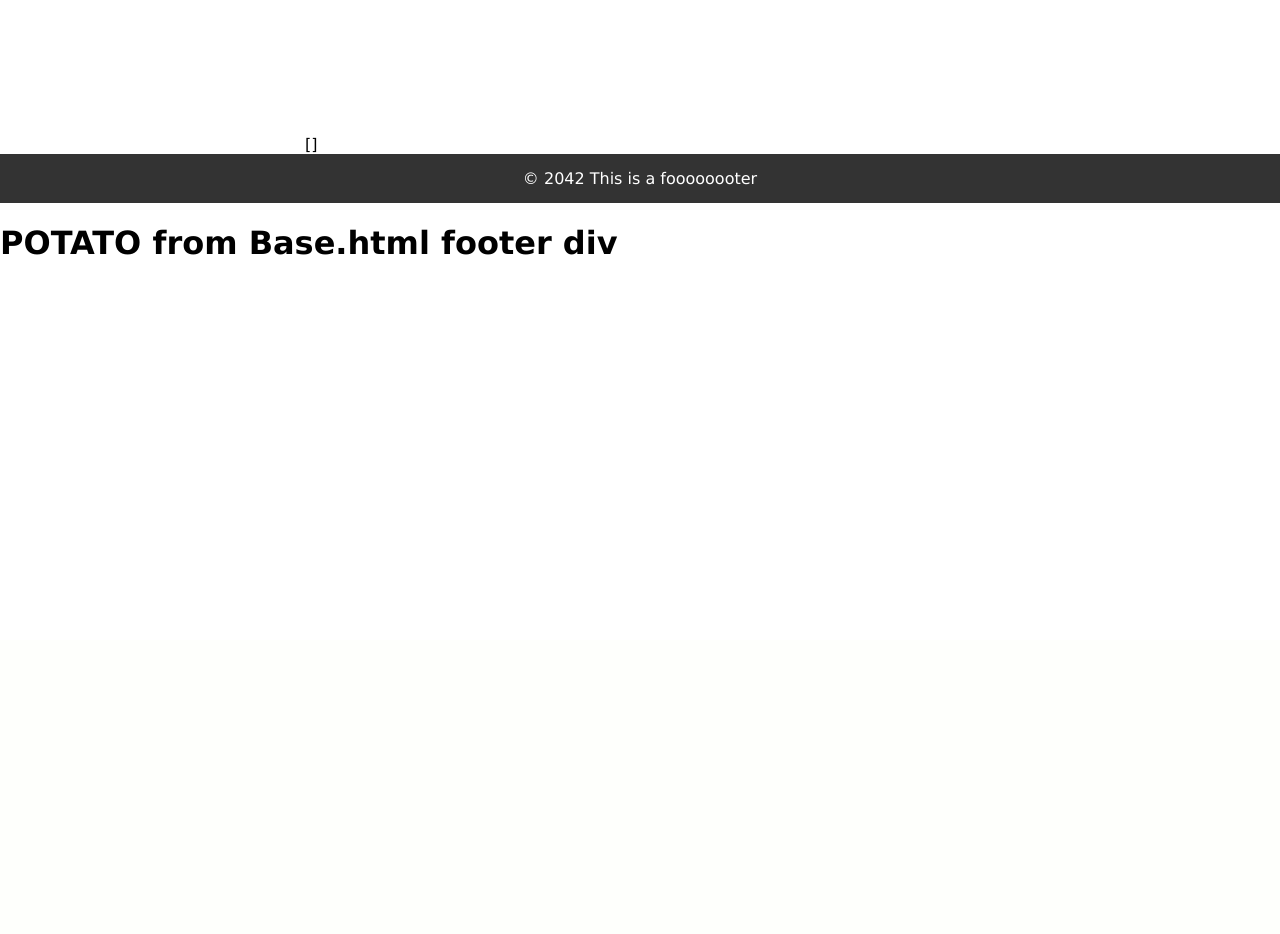
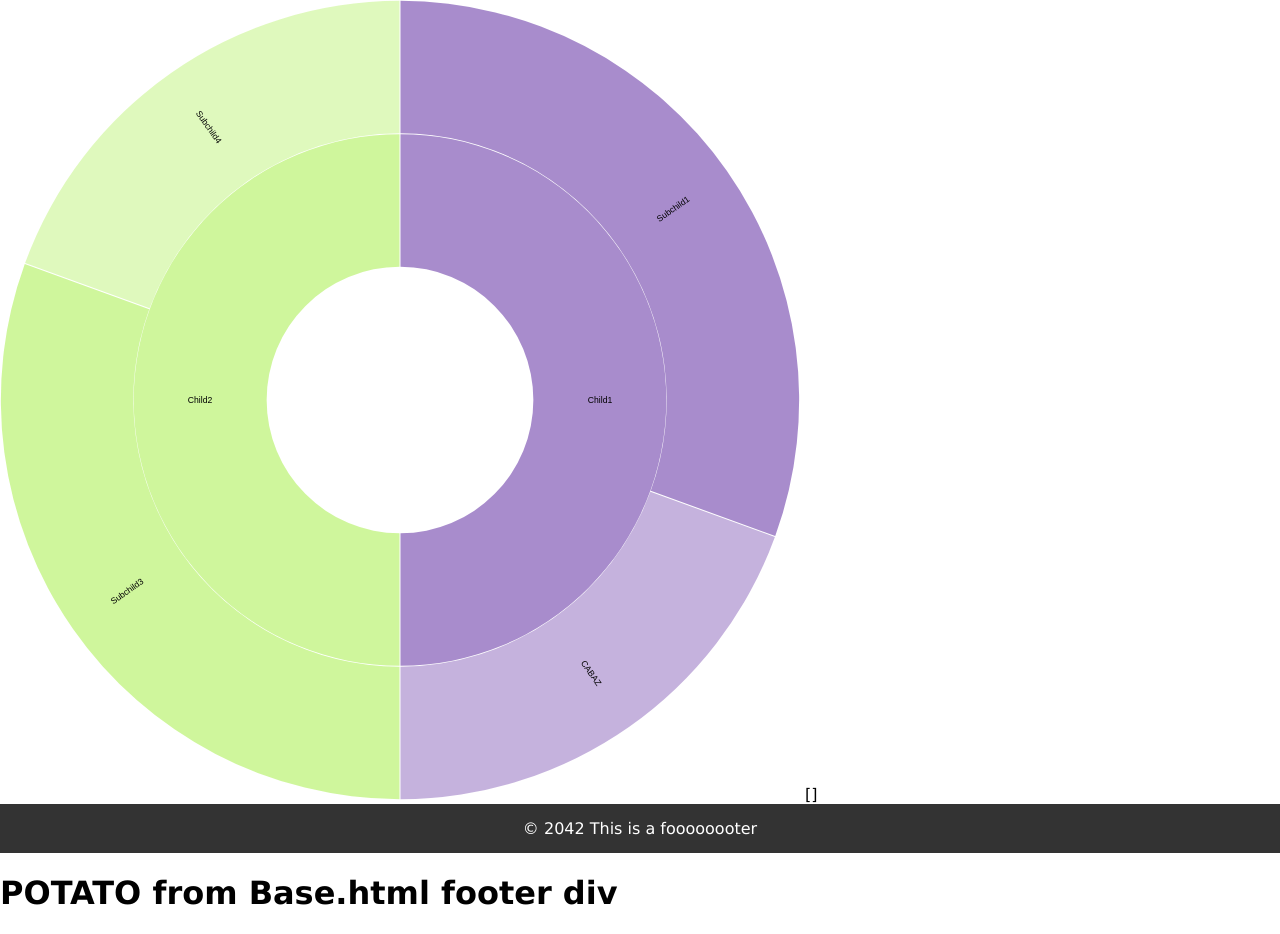
Before and after one commit to Thonyih/1_Django, a Django app: page / in a window 1280 px wide. Shown: the part 160-1094 px from the top of the page. Before the commit the page ends 415 px from the top, so only its background shows below. Run offline with Django 4.2, Linux system fonts and the light colour scheme; data that the repository does not hold is empty; a map, chart or similar area stays blank.

Commit message:
In my asus computer

```diff
--- a/trydjango/src/templates/home.html
+++ b/trydjango/src/templates/home.html
@@ -22,14 +22,52 @@
 
   {% block content %}
 
-  <svg id="sunburst-chart">svg here</svg>
+  <svg id="sunburst-chart" width="800" height="800"></svg>
   {{ sunburst_data }}
-  {% endblock content %}
 
 
 <script src="https://d3js.org/d3.v6.min.js"> </script>
 <script>
   console.log("I AM HERE")
+
+  // LADO ROXO
+  const sunburstData = {
+      name: "Root",
+      children: [
+        {
+
+          name: "Child1",
+          children: [
+            {
+              name: "Subchild1",
+              children: [
+                { name: "LARANJAS2", value: 25 },
+                { name: "LARANJAS2", value: 30 }
+              ]
+            },
+            { name: "CABAZ", value: 35 }
+          ]
+        },
+
+
+
+
+        // LADO VERDE
+        {
+          name: "Child2",
+          children: [
+            {
+              name: "Subchild3",
+              children: [
+                { name: "Subsubchild3", value: 25 },
+                { name: "Subsubchild4", value: 30 }
+              ]
+            },
+            { name: "Subchild4", value: 35 }
+          ]
+        }
+      ]
+    };
 
   function createSunburstChart(data) {
     console.log("Creating sunburst chart with data:", data);
@@ -157,11 +195,11 @@
     return svg.node();
   }
   console.log("Scripts is running...")
-  const sunburstData = JSON.parse('{{ sunburst_data|escapejs }}');
-  console.log("SUNBURST DATA SHOULD BE:", sunburstData);
+  // const sunburstData = JSON.parse('{{ sunburst_data|escapejs }}');
+  // console.log("SUNBURST DATA SHOULD BE:", sunburstData);
   createSunburstChart(sunburstData);
 </script>
 
-
+{% endblock content %}
 </body>
 </html>
--- a/trydjango/src/trydjango/settings.py
+++ b/trydjango/src/trydjango/settings.py
@@ -96,7 +96,7 @@ DATABASES = {
         'USER': 'postgres',
         'PASSWORD': '1234',
         'HOST': 'localhost',
-        'PORT': '',
+        'PORT': '3001',
 
     }
 
```
